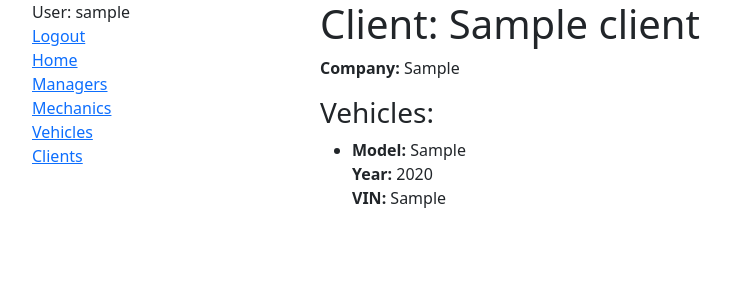
After one commit to ayatsuta/autoservice, a Django app: page /workshop/clients/1/ in a window 1280 px wide. The commit adds this page. Shown: the top 300 px of the page, without its empty margins (12-743 px from the left). Run offline with Django 5.2, Linux system fonts and the light colour scheme; a user stored in the database is signed in; tables that the repository leaves empty hold one stand-in row (values such as "Sample post").

Commit message:
Aded client detail with template, route path & link in client list

```diff
--- /dev/null
+++ b/templates/workshop/client_detail.html
@@ -0,0 +1,21 @@
+{% extends "base.html" %}
+
+{% block content %}
+  <h1>Client: {{ client.name }}</h1>
+  <p><strong>Company: </strong>{{ client.company }}</p>
+  <div class="ml-3">
+    <h3>Vehicles:</h3>
+    <ul>
+      {% for vehicle in client.vehicles.all %}
+        <li>
+          <strong>Model:</strong> {{ vehicle.model }}<br>
+          <strong>Year:</strong> {{ vehicle.year }}<br>
+          <strong>VIN:</strong> {{ vehicle.VIN }}<br>
+        </li>
+      {% empty %}
+        <li>No vehicles associated with this client.</li>
+      {% endfor %}
+    </ul>
+
+  </div>
+{% endblock %}
--- a/templates/workshop/client_list.html
+++ b/templates/workshop/client_list.html
@@ -5,7 +5,7 @@
   {% if client_list %}
     <ul>
     {% for client in client_list %}
-      <li> {{ client.name }} ({{ client.company }}, {{ client.phone }})</li>
+      <li><a href="{{ client.get_absolute_url }}">{{ client.name }} {{ client.company }} ({{ client.phone }})</a></li>
     {% endfor %}
     </ul>
   {% endif %}
--- a/workshop/models.py
+++ b/workshop/models.py
@@ -64,3 +64,6 @@ class Client(models.Model):
 
     def __str__(self):
         return f"{self.name} - {self.phone}"
+
+    def get_absolute_url(self):
+        return reverse("workshop:client-detail", args=[str(self.id)])
--- a/workshop/urls.py
+++ b/workshop/urls.py
@@ -6,6 +6,7 @@ from workshop.views import (
     MechanicDetailView,
     VehicleListView,
     ClientListView,
+    ClientDetailView,
     ManagerListView,
     ManagerDetailView,
     VehicleDetailView,
@@ -20,6 +21,7 @@ urlpatterns = [
     path("vehicles/", VehicleListView.as_view(), name="vehicle-list"),
     path("vehicles/<int:pk>/", VehicleDetailView.as_view(), name="vehicle-detail"),
     path("clients/", ClientListView.as_view(), name="client-list"),
+    path("clients/<int:pk>/", ClientDetailView.as_view(), name="client-detail"),
 ]
 
 app_name = "workshop"
--- a/workshop/views.py
+++ b/workshop/views.py
@@ -33,6 +33,10 @@ class MechanicListView(LoginRequiredMixin, generic.ListView):
     paginate_by = 10
 
 
+class MechanicDetailView(LoginRequiredMixin, generic.DetailView):
+    model = Mechanic
+
+
 class VehicleListView(LoginRequiredMixin, generic.ListView):
     model = Vehicle
     paginate_by = 10
@@ -47,5 +51,5 @@ class ClientListView(LoginRequiredMixin, generic.ListView):
     paginate_by = 10
 
 
-class MechanicDetailView(LoginRequiredMixin, generic.DetailView):
-    model = Mechanic
+class ClientDetailView(LoginRequiredMixin, generic.DetailView):
+    model = Client
```
